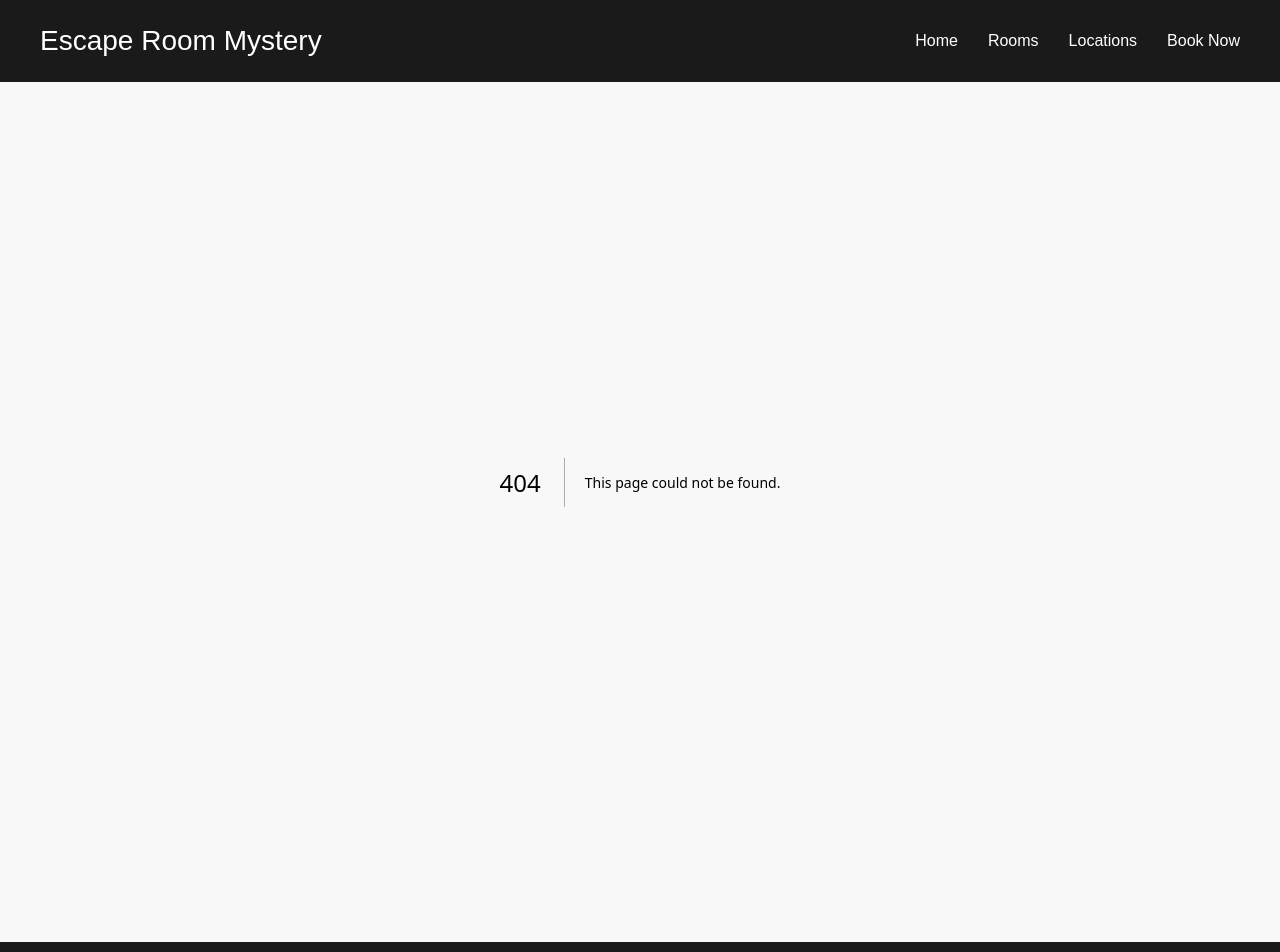
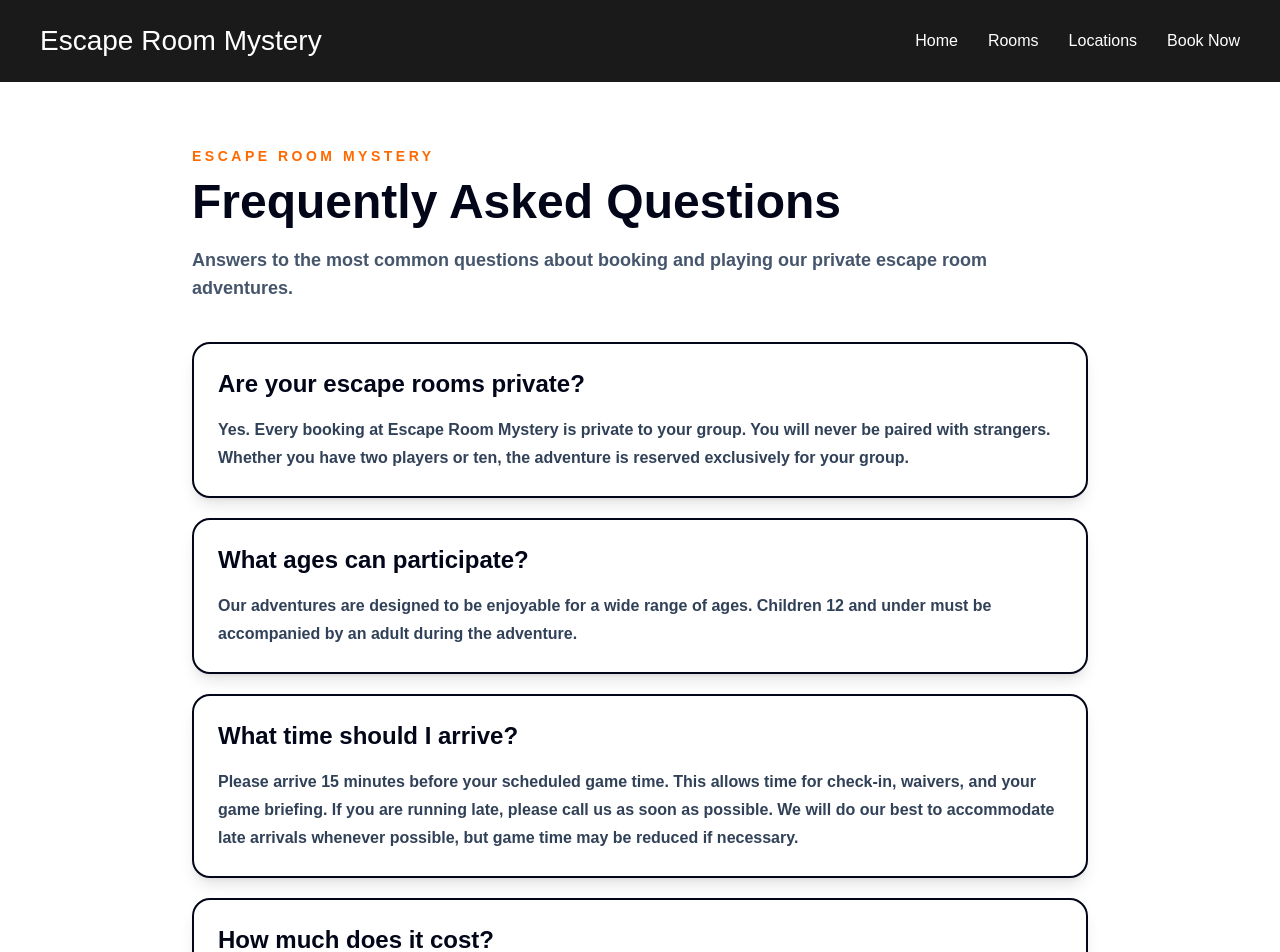
Before and after one commit to 2playergames2024-arch/escaperoom-site, a Next.js app: page /faq in a window 1280 px wide. Before the commit this address had no page. Shown: the top 952 px of the page. Built offline with nearby package versions, Linux system fonts and the light colour scheme.

Commit message:
Add FAQ page

```diff
--- /dev/null
+++ b/app/faq/page.tsx
@@ -0,0 +1,75 @@
+const faqs = [
+  {
+    question: "Are your escape rooms private?",
+    answer:
+      "Yes. Every booking at Escape Room Mystery is private to your group. You will never be paired with strangers. Whether you have two players or ten, the adventure is reserved exclusively for your group.",
+  },
+  {
+    question: "What ages can participate?",
+    answer:
+      "Our adventures are designed to be enjoyable for a wide range of ages. Children 12 and under must be accompanied by an adult during the adventure.",
+  },
+  {
+    question: "What time should I arrive?",
+    answer:
+      "Please arrive 15 minutes before your scheduled game time. This allows time for check-in, waivers, and your game briefing. If you are running late, please call us as soon as possible. We will do our best to accommodate late arrivals whenever possible, but game time may be reduced if necessary.",
+  },
+  {
+    question: "How much does it cost?",
+    answer:
+      "Tickets are $35 per player plus applicable taxes. Your final price will always be displayed before payment is completed.",
+  },
+  {
+    question: "What is your cancellation policy?",
+    answer:
+      "We are a small company, and we understand that traffic, illness, weather, and schedule changes happen. Reservations may be changed or cancelled up to 30 minutes before your scheduled game time. Reservations that are not cancelled at least 30 minutes before the scheduled start time, including no-call/no-show reservations, are not eligible for refunds.",
+  },
+  {
+    question: "How many players do you recommend?",
+    answer:
+      "Most groups enjoy our adventures with 4–8 players. Our rooms are large for the industry and can comfortably accommodate up to 10 players. Most of our adventures can be enjoyed by two players. However, we recommend at least three players for Egyptian Tomb and Billionaire's Den, and four players often provide the best experience. Egyptian Tomb contains multiple puzzles designed for three or more participants. If your group has only two players, your game master can assist when needed so you can still enjoy the adventure. For large groups, birthdays, and team-building events, we have successfully accommodated groups as large as 16 players in a single room.",
+  },
+  {
+    question: "Am I really locked in?",
+    answer:
+      "No. You may leave an adventure at any time. Restroom breaks, emergencies, or simply stepping out for a moment are never a problem.",
+  },
+  {
+    question: "What about parking?",
+    answer:
+      "Parking at both our King of Prussia and Cherry Hill locations is free.",
+  },
+];
+
+export default function FAQPage() {
+  return (
+    <main className="min-h-screen bg-white px-6 py-16 text-slate-950">
+      <section className="mx-auto max-w-4xl">
+        <p className="text-sm font-black uppercase tracking-[0.25em] text-orange-500">
+          Escape Room Mystery
+        </p>
+
+        <h1 className="mt-3 text-5xl font-black">Frequently Asked Questions</h1>
+
+        <p className="mt-5 text-lg font-semibold text-slate-600">
+          Answers to the most common questions about booking and playing our
+          private escape room adventures.
+        </p>
+
+        <div className="mt-10 grid gap-5">
+          {faqs.map((faq) => (
+            <section
+              key={faq.question}
+              className="rounded-[18px] border-2 border-slate-950 bg-white p-6 shadow-lg"
+            >
+              <h2 className="text-2xl font-black">{faq.question}</h2>
+              <p className="mt-4 text-base font-semibold leading-7 text-slate-700">
+                {faq.answer}
+              </p>
+            </section>
+          ))}
+        </div>
+      </section>
+    </main>
+  );
+}
```
